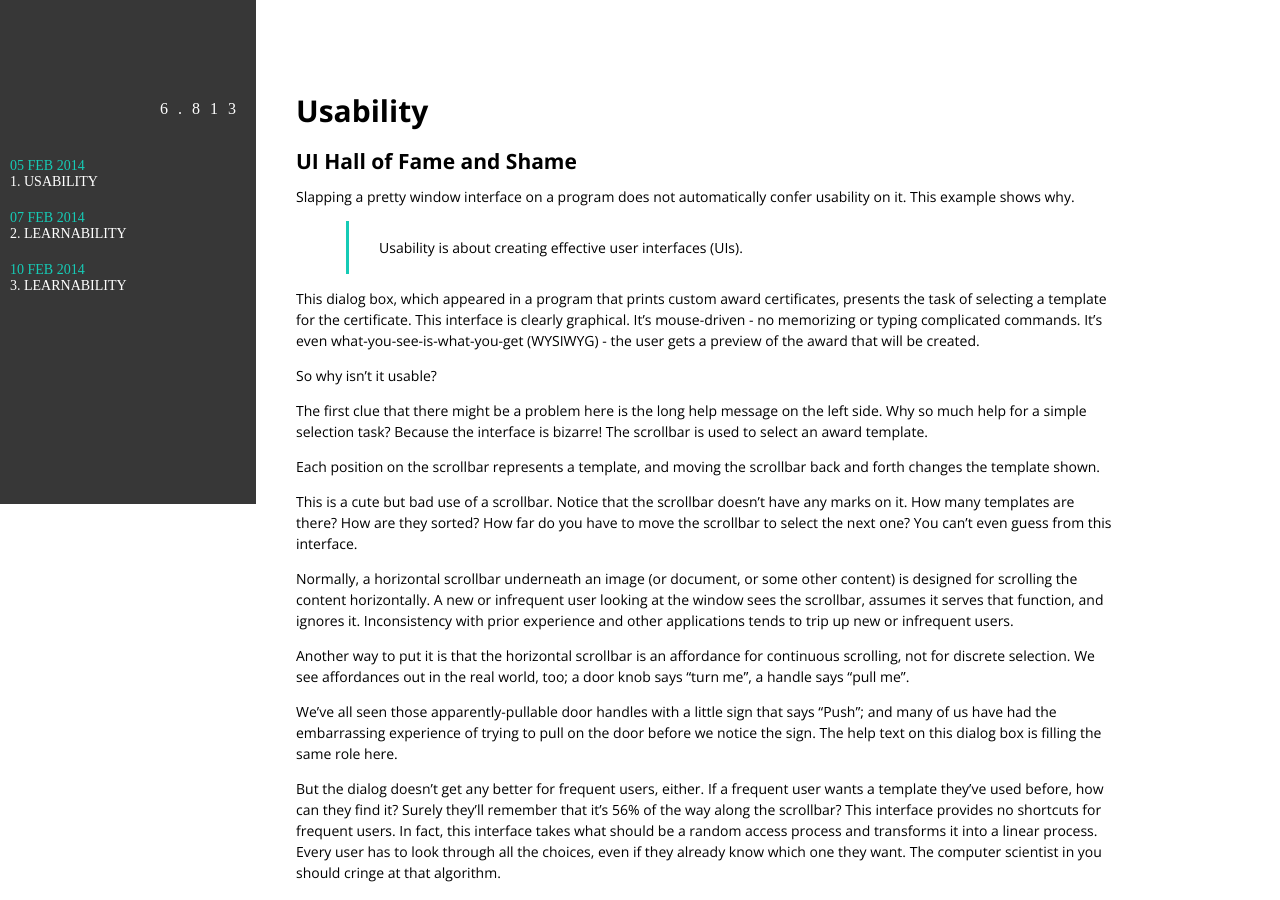
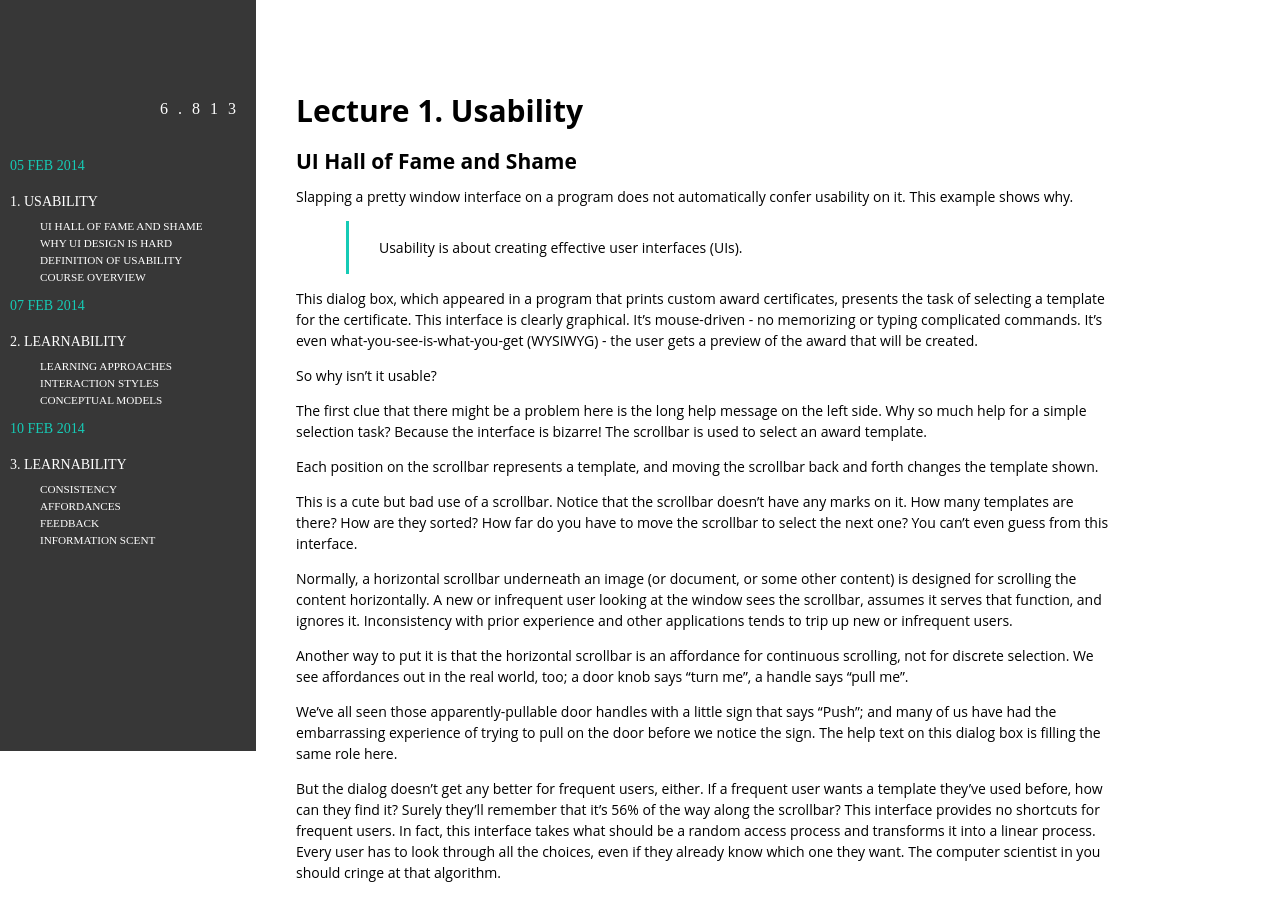
Before and after one commit to conniehuang/813lectures, a Jekyll site: the page built from _posts/2014-02-05-lecture1.markdown, in a window 1280 px wide and 900 px high. Built offline with Jekyll 4.4.1, drawn with Linux system fonts in a browser that asks for light colours; some web fonts are replaced; Markdown is read by kramdown in place of the engine named in the settings.

Commit message:
Sidebar subsection scripting works

```diff
--- a/_layouts/default.html
+++ b/_layouts/default.html
@@ -9,7 +9,9 @@
   <link rel="stylesheet" href="/css/syntax.css">
   <link rel="stylesheet" href="/css/main.css">
 
-  <link href='http://fonts.googleapis.com/css?family=Open+Sans:300italic,400italic,600italic,700italic,800italic,400,300,600,700,800' rel='stylesheet' type='text/css'>
+  <!-- <link href='http://fonts.googleapis.com/css?family=Open+Sans:300italic,400italic,600italic,700italic,800italic,400,300,600,700,800' rel='stylesheet' type='text/css'> -->
+
+  <link rel="stylesheet" type="text/css" href="//cloud.typography.com/7076232/641364/css/fonts.css" />
 </head>
 <body>
 
@@ -17,43 +19,19 @@
     <a class="extra" href="/">
       <div id="sidebar-home">6.813</div>
     </a>
-        {% for post in site.posts reversed %}
-      <li>
-        <span>{{ post.date | date_to_string }}</span>
-        <br/>
-        <a href="{{ post.url }}">{{ post.title }}</a>
-      </li>
-    {% endfor %}
-
-  <!--   <ul>
-      <li>1. usability</li>
-        <ul>
-          <li>UI Hall of Fame and Shame</li>
-          <li>Why UI Design is Hard</li>
-          <li>Usability, Defined</li>
-          <li>Course Overview</li>
-        </ul>
-      <li>2. learnability</li>
-      <li>3. Learnability</li>
-      <li>4. efficiency</li>
-      <li>5. safety</li>
-      <li>6. ui software architecture</li>
-      <li>7. user-centered design</li>
-      <li>8. output</li>
-      <li>9. input</li>
-      <li>10. prototyping</li>
-      <li>11. user testing</li>
-      <li>12. experiment design</li>
-      <li>13. experiment analysis</li>
-      <li>14. graphic design</li>
-      <li>15. layout</li>
-      <li>16. color</li>
-      <li>17. typography</li>
-      <li>18. accessibility</li>
-      <li>19. internationalization</li>
-      <li>20. heuristic evaluation</li>
-      <li>21. conclusion</li>
-    </ul> -->
+    <ul>
+      {% for post in site.posts reversed %}
+            <li>{{ post.date | date_to_string }}</li>
+            <li><a href="{{ post.url }}">{{ post.title }}</a></li>
+            <ul>
+              {% for section in post.sections %}
+                {% assign section-split = section | split: ' ' %}
+                {% assign section-url = section-split | join: '-' %}
+                <li><a href="{{ post.url }}#{{ section-url | downcase }}">{{ section }}</a></li>
+              {% endfor %}
+            </ul>
+      {% endfor %}
+    </ul>
   </div>
 
   <div id="site">
--- a/_layouts/post.html
+++ b/_layouts/post.html
@@ -1,8 +1,8 @@
 ---
 layout: default
 ---
-<!-- <h2>{{ page.title }}</h2> -->
+<h1>Lecture {{ page.title }}</h1>
 
 <div class="post">
-{{ content }}
+  {{ content }}
 </div>
--- a/_posts/2014-02-05-lecture1.markdown
+++ b/_posts/2014-02-05-lecture1.markdown
@@ -3,10 +3,10 @@ layout: post
 title:  "1. Usability"
 date:   2014-02-05 18:58:36
 categories: lecture
+lecturer: David Karger
+author: Rob Miller
+sections: [UI Hall of Fame and Shame, Why UI Design is Hard, Definition of Usability, Course Overview]
 ---
-
-Usability
-====================
 
 UI Hall of Fame and Shame
 ---------------------
--- a/_posts/2014-02-07-lecture2.markdown
+++ b/_posts/2014-02-07-lecture2.markdown
@@ -3,6 +3,9 @@ layout: post
 title:  "2. Learnability"
 date:   2014-02-07 18:58:36
 categories: lecture
+lecturer: David Karger
+author: Rob Miller
+sections: [Learning approaches, Interaction styles, Conceptual models]
 ---
 
 Learnability
--- a/_posts/2014-02-10-lecture3.markdown
+++ b/_posts/2014-02-10-lecture3.markdown
@@ -3,6 +3,9 @@ layout: post
 title:  "3. Learnability"
 date:   2014-02-10 18:58:36
 categories: lecture
+lecturer: David Karger
+author: Rob Miller
+sections: [Consistency, Affordances, Feedback, Information scent]
 ---
 
 Learnability
```
